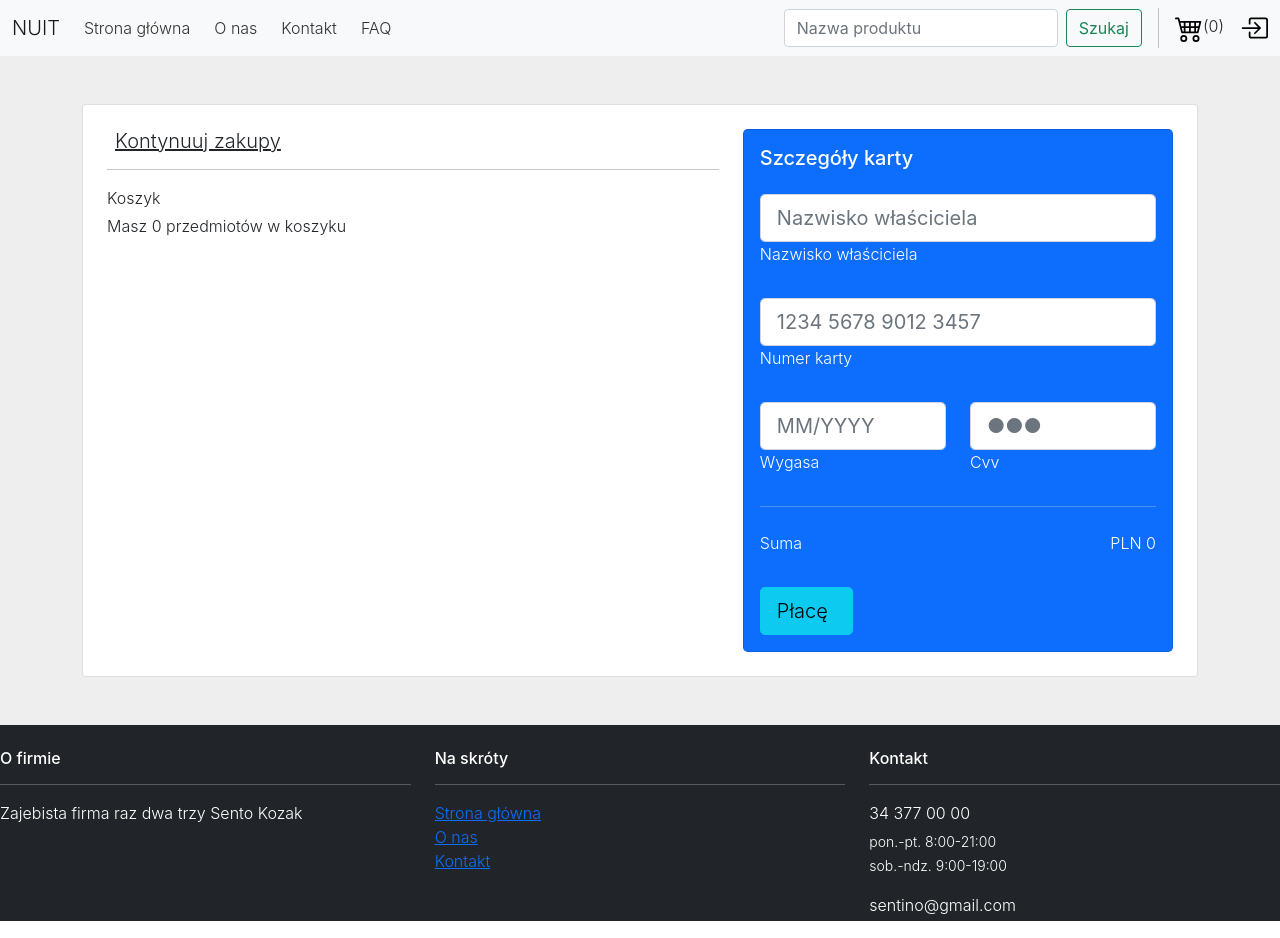
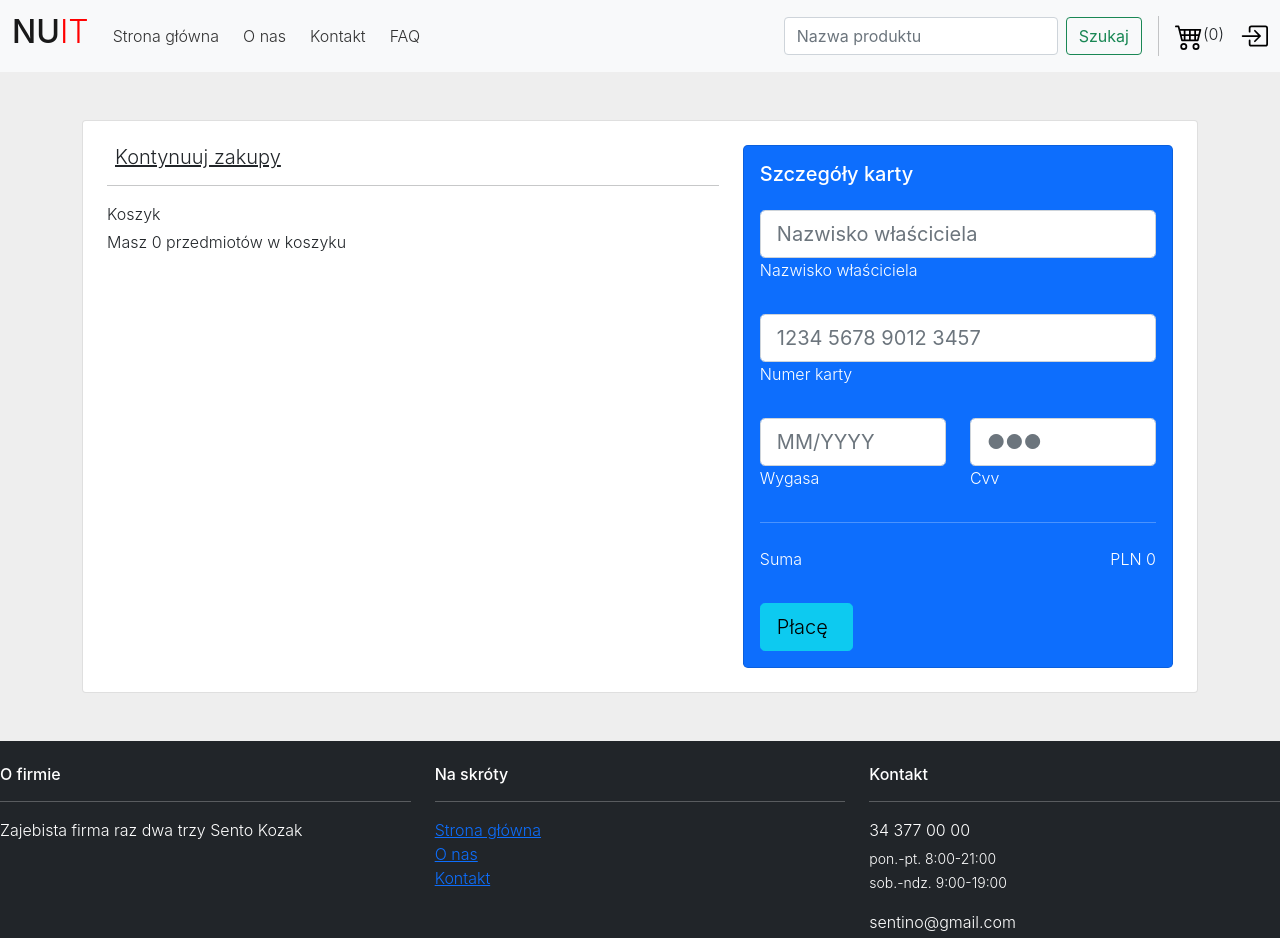
Before and after one commit to bdaf/Internet_shop, a React (Create React App) app in the folder frontend/: page /cart in a window 1280 px wide. Built offline with nearby package versions, Linux system fonts and the light colour scheme.

Commit message:
make bigger logo

```diff
--- a/frontend/src/components/Navbar/Navbar.js
+++ b/frontend/src/components/Navbar/Navbar.js
@@ -40,7 +40,7 @@ const Navbars = (props) => {
     return (
         <Navbar bg="light" expand="lg">
             <Container fluid>
-                <Navbar.Brand>NUIT</Navbar.Brand>
+                <Navbar.Brand> <h2>NU<span style={{ color: "red" }} >IT</span></h2></Navbar.Brand>
                 <Navbar.Toggle aria-controls="navbarScroll" />
                 <Navbar.Collapse id="navbarScroll">
                     <Nav
@@ -48,16 +48,19 @@ const Navbars = (props) => {
                         style={{ maxHeight: '100px' }}
                         navbarScroll
                     >
-                        <Nav.Link><NavLink className={({ isActive }) => (isActive ? `${styles.menuItemActive}` : `${styles.menuItem}`)} to="/"> Strona główna</NavLink></Nav.Link>
-                        {(authCtx.role === "WORKER" || authCtx.role === "ADMIN") && <Nav.Link href="/panel">Panel</Nav.Link>}
+                        <Nav.Link><NavLink className={({ isActive }) => (isActive ? `${styles.menuItemActive}` : `${styles.menuItem}`)} to="/">Strona główna</NavLink></Nav.Link>
+                        {(authCtx.role === "WORKER" || authCtx.role === "ADMIN") &&
+                            <Nav.Link >
+                                <NavLink className={({ isActive }) => (isActive ? `${styles.menuItemActive}` : `${styles.menuItem}`)} to="/panel">Panel</NavLink>
+                            </Nav.Link>}
                         <Nav.Link>
-                            <NavLink className={({ isActive }) => (isActive ? `${styles.menuItemActive}` : `${styles.menuItem}`)} to="/about"> O nas </NavLink>
+                            <NavLink className={({ isActive }) => (isActive ? `${styles.menuItemActive}` : `${styles.menuItem}`)} to="/about">O nas</NavLink>
                         </Nav.Link>
                         <Nav.Link>
                             <NavLink className={({ isActive }) => (isActive ? `${styles.menuItemActive}` : `${styles.menuItem}`)} to="/contact">Kontakt</NavLink>
                         </Nav.Link>
                         <Nav.Link>
-                        <NavLink className={({ isActive }) => (isActive ? `${styles.menuItemActive}` : `${styles.menuItem}`)} to="/faq">FAQ</NavLink>
+                            <NavLink className={({ isActive }) => (isActive ? `${styles.menuItemActive}` : `${styles.menuItem}`)} to="/faq">FAQ</NavLink>
                         </Nav.Link>
                     </Nav>
                     {props.search ? (<>
```
